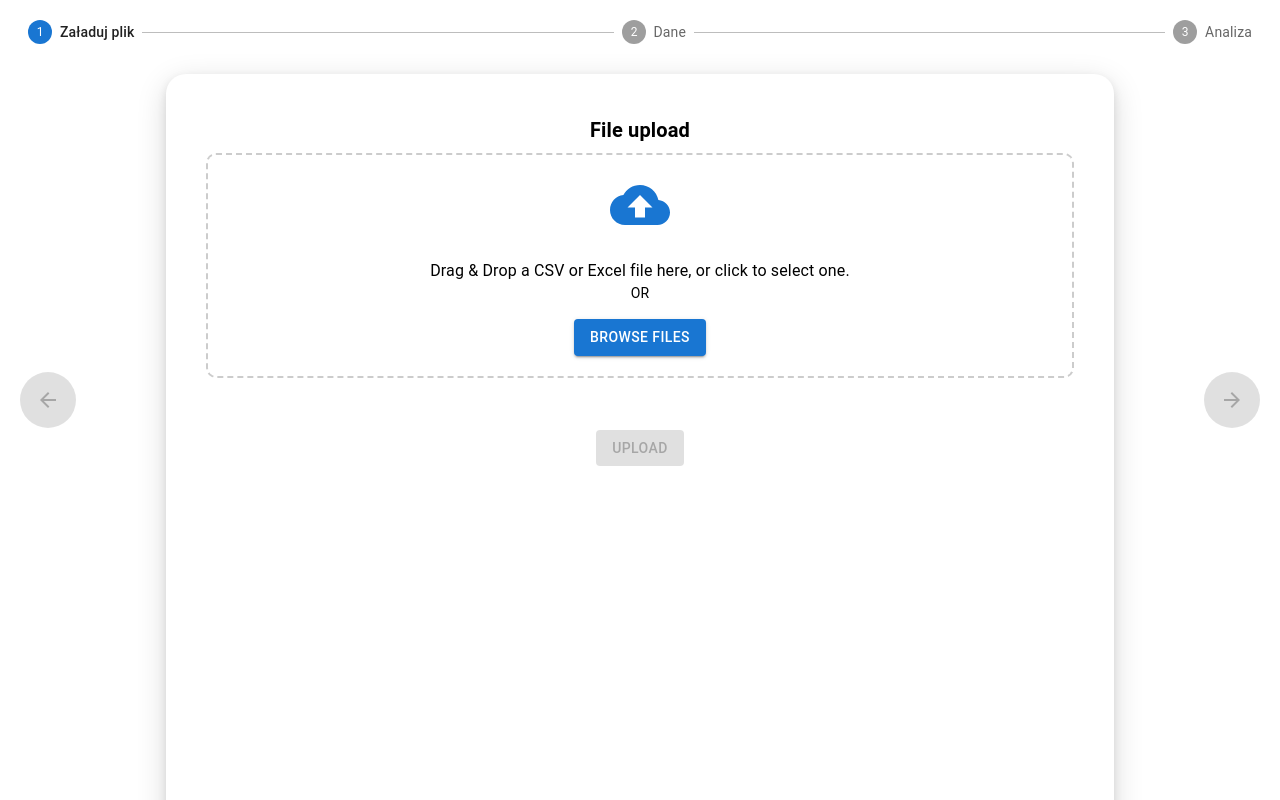
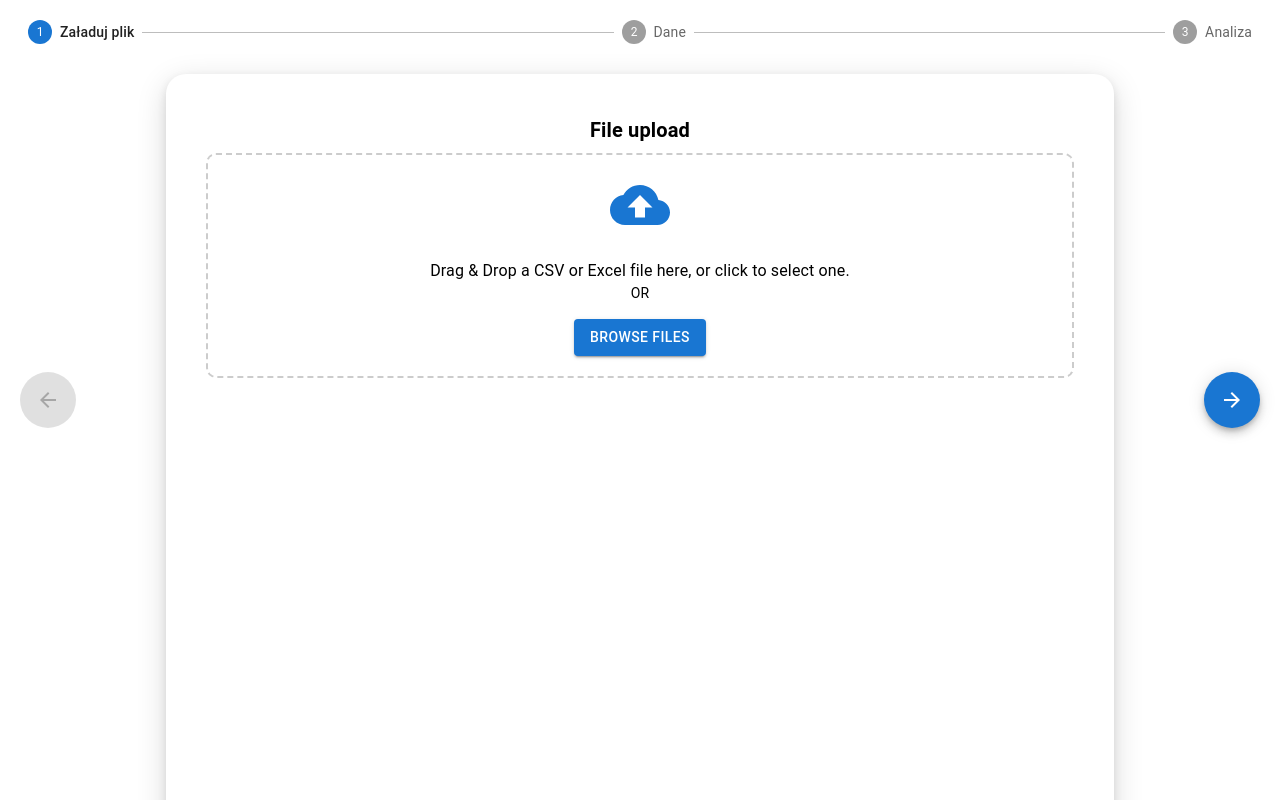
Before and after one commit to pardonmyfriend/flask-react-app, a React (Create React App) app in the folder client/: page / in a window 1280 px wide. Shown: the top 800 px of the page. Built offline with nearby package versions, Linux system fonts and the light colour scheme; the HTML template or start-up script is replaced by a standard one.

Commit message:
Fixed upload progress in FileUploader and added minor changes to the Algorithm page.

```diff
--- a/client/src/components/DataTable.jsx
+++ b/client/src/components/DataTable.jsx
@@ -2,15 +2,14 @@ import React, { useEffect, useState } from 'react'
 import { DataGrid, GridToolbar } from '@mui/x-data-grid';
 import { Box } from '@mui/material';
 
-const DataTable = ({ data, setActiveStepFulfilled }) => {
+const DataTable = ({ data }) => {
 
 
-    if (!data.rows || !data.columns) {
+    if (!data || !data.rows || !data.columns) {
         return <p>No data available</p>;
     }
-
     else {
-        setActiveStepFulfilled(1);
+        // setActiveStepFulfilled(1);
         return (
             <Box sx={{ height: 500, width: '100%' }}>
                 <h2>Twój plik</h2>
--- a/client/src/components/FileUploader.jsx
+++ b/client/src/components/FileUploader.jsx
@@ -4,7 +4,7 @@ import { Box, Button, Typography, IconButton, LinearProgress, Stack } from '@mui
 import DeleteIcon from '@mui/icons-material/Delete';
 import CloudUploadIcon from '@mui/icons-material/CloudUpload';
 
-const FileUploader = ({ setData, setActiveStepFulfilled, activeStepFulfilled }) => {
+const FileUploader = ({ setData }) => {
   const [file, setFile] = useState(null);
   const [uploadProgress, setUploadProgress] = useState(0);
 
@@ -13,7 +13,7 @@ const FileUploader = ({ setData, setActiveStepFulfilled, activeStepFulfilled })
   const onDrop = useCallback((acceptedFiles) => {
     if (acceptedFiles.length) {
       setFile(acceptedFiles[0]);
-      simulateFileUpload();
+      sendFileToBackend(acceptedFiles[0]);
     }
   }, []);
 
@@ -21,20 +21,8 @@ const FileUploader = ({ setData, setActiveStepFulfilled, activeStepFulfilled })
     const files = event.target.files;
     if (files.length) {
       setFile(files[0]);
-      simulateFileUpload();
+      sendFileToBackend(files[0]);
     }
-  };
-
-  const simulateFileUpload = () => {
-    const interval = setInterval(() => {
-      setUploadProgress((oldProgress) => {
-        if (oldProgress === 100) {
-          clearInterval(interval);
-          return 100;
-        }
-        return Math.min(oldProgress + 10, 100);
-      });
-    }, 500);
   };
 
   const removeFile = () => {
@@ -51,43 +39,55 @@ const FileUploader = ({ setData, setActiveStepFulfilled, activeStepFulfilled })
     noClick: true,
   });
 
-  const sendFileToBackend = async () => {
+  const sendFileToBackend = (fileToSend) => {
+    if (!fileToSend) {
+      console.error("No file to send");
+      return;
+    }
+
     const formData = new FormData();
-    formData.append('file', file);
+    formData.append('file', fileToSend);
 
-    try {
-      const response = await fetch('http://127.0.0.1:5000/upload', {
-        method: 'POST',
-        body: formData,
-      });
+    const xhr = new XMLHttpRequest();
+    xhr.open('POST', 'http://127.0.0.1:5000/upload', true);
 
-      if (!response.ok) {
-        throw new Error('Network response was not ok');
+    // Ustawienie zdarzenia `onprogress`, aby śledzić postęp przesyłania
+    xhr.upload.onprogress = (event) => {
+      if (event.lengthComputable) {
+        const percentComplete = Math.round((event.loaded / event.total) * 100);
+        setUploadProgress(percentComplete); // Aktualizuje pasek postępu
       }
+    };
 
-      const responseData = await response.json();  // Oczekujemy na odpowiedź serwera w formacie JSON
-      console.log(responseData);  // Wyświetlenie odpowiedzi w konsoli
+    xhr.onload = () => {
+      if (xhr.status === 200) {
+        const responseData = JSON.parse(xhr.responseText);
+        console.log(responseData);
 
-      const data = responseData;
-      setActiveStepFulfilled(1);
-      console.log(activeStepFulfilled);
+        if (responseData && responseData.length > 0) {
+          const cols = Object.keys(responseData[0]).map((key) => ({
+            field: key,
+            headerName: key.toUpperCase(),
+            width: 150,
+          }));
 
-      if (data && data.length > 0) {
-        const cols = Object.keys(data[0]).map((key) => ({
-          field: key,
-          headerName: key.toUpperCase(),
-          width: 150,
-        }));
+          setData({ rows: responseData, columns: cols });
+        }
+        setUploadProgress(100); // Ustawia postęp na 100% po zakończeniu
+      } else {
+        console.error('Błąd podczas przesyłania pliku');
+        setUploadProgress(0);
+      }
+    };
 
-        const rows = data;
+    // Obsługa błędów
+    xhr.onerror = () => {
+      console.error('Wystąpił błąd podczas połączenia z serwerem');
+      setUploadProgress(0);
+    };
 
-        setData({ rows, columns: cols });
-
-      }
-
-    } catch (error) {
-      console.error('There was a problem with the fetch operation:', error);
-    }
+    // Wysłanie pliku
+    xhr.send(formData);
   };
 
   return (
@@ -160,22 +160,6 @@ const FileUploader = ({ setData, setActiveStepFulfilled, activeStepFulfilled })
           />
         </Box>
       )}
-
-      <label htmlFor="fileUpload">
-        <Button
-          sx={{
-            m: 2,
-            mt: 4,
-            mb: 3,
-          }}
-          variant="contained"
-          component="span"
-          onClick={sendFileToBackend}
-          disabled={!file}
-        >
-          Upload
-        </Button>
-      </label>
     </>
   );
 };
--- a/client/src/components/ProgressStepper.jsx
+++ b/client/src/components/ProgressStepper.jsx
@@ -9,7 +9,7 @@ import ArrowForwardIcon from '@mui/icons-material/ArrowForward';
 
 function ProgressStepper({ steps, stepContent }) {
   const [activeStep, setActiveStep] = useState(0);
-  const [activeStepFulfilled, setActiveStepFulfilled] = useState(0);
+  // const [activeStepFulfilled, setActiveStepFulfilled] = useState(0);
   const [completed, setCompleted] = useState({});
   const [data, setData] = useState(null);
 
@@ -29,7 +29,7 @@ function ProgressStepper({ steps, stepContent }) {
     newCompleted[activeStep] = true;
     setCompleted(newCompleted)
     setActiveStep((prevActiveStep) => prevActiveStep + 1);
-    setActiveStepFulfilled(0);
+    // setActiveStepFulfilled(0);
   };
 
   const handleReset = () => {
@@ -87,7 +87,9 @@ function ProgressStepper({ steps, stepContent }) {
                   minHeight: '150vh'
                 }}
               >
-                {React.cloneElement(stepContent[activeStep], { data, setData, activeStepFulfilled, setActiveStepFulfilled })}
+                {/* {React.cloneElement(stepContent[activeStep], { data, setData, activeStepFulfilled, setActiveStepFulfilled })} */}
+                {React.cloneElement(stepContent[activeStep], { data, setData })}
+
               </Box>
               <Fab
                 color="primary"
@@ -105,8 +107,8 @@ function ProgressStepper({ steps, stepContent }) {
               <Fab
                 color="primary"
                 onClick={handleNext}
-                //disabled={activeStep === totalSteps - 1}
-                disabled={activeStepFulfilled === 0}
+                disabled={activeStep === totalSteps - 1}
+                // disabled={activeStepFulfilled === 0}
                 sx={{
                   position: 'fixed',
                   right: '20px',
--- a/client/src/pages/algorithms/Algorithms.jsx
+++ b/client/src/pages/algorithms/Algorithms.jsx
@@ -2,7 +2,7 @@ import React, { useEffect, useState } from 'react';
 import { Box, AppBar, Tabs, Tab, Typography} from '@mui/material';
 import TabPanel from '../../components/TabPanel';
 import DimensionReduction from './DimensionReduction';
-import Clustering from './Clustering';
+import ClusterAnalysis from './ClusterAnalysis';
 import Classification from './Classification';
 import ParamsDialog from '../../components/ParamsDialog';
 
@@ -53,9 +53,9 @@ function Algorithms() {
           textColor="inherit"
           variant="fullWidth"
         >
-          <Tab label='Redukcja wymiarów' />
-          <Tab label='Klasteryzacja' />
-          <Tab label='Klasyfikacja' />
+          <Tab label='Dimension reduction' />
+          <Tab label='Cluster analysis' />
+          <Tab label='Classification' />
         </Tabs>
       </AppBar>
 
@@ -64,7 +64,7 @@ function Algorithms() {
       </TabPanel>
 
       <TabPanel value={activeTab} index={1}>
-        <Clustering handleTileClick={handleTileClick} />
+        <ClusterAnalysis handleTileClick={handleTileClick} />
       </TabPanel>
 
       <TabPanel value={activeTab} index={2}>
--- a/client/src/pages/algorithms/DimensionReduction.jsx
+++ b/client/src/pages/algorithms/DimensionReduction.jsx
@@ -18,9 +18,9 @@ const DimensionReduction = ({ handleTileClick }) => {
       />
 
       <Tile
-        title="t-SNE"
+        title="T-SNE"
         color="#0D969C"
-        onClick={() => handleTileClick('tsne')}
+        onClick={() => handleTileClick('T-SNE')}
       />
     </Box>
   );
```
Also changed, not shown: client/src/pages/algorithms/ClusterAnalysis.jsx (renamed from client/src/pages/algorithms/Clustering.jsx), 2 other files (tests, documents, lock files or other folders).
